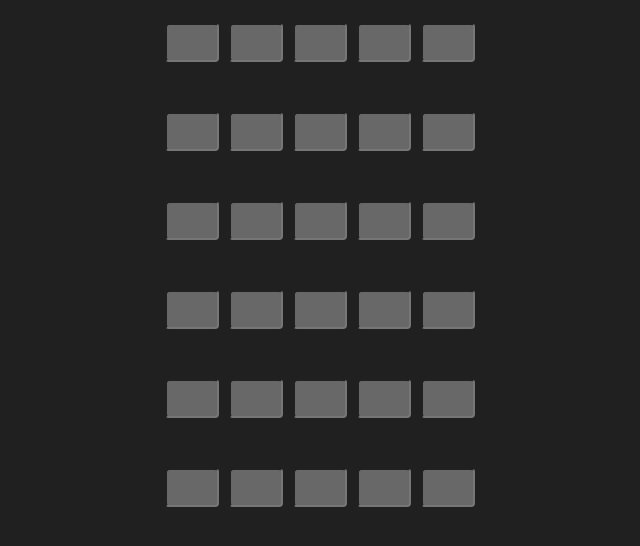
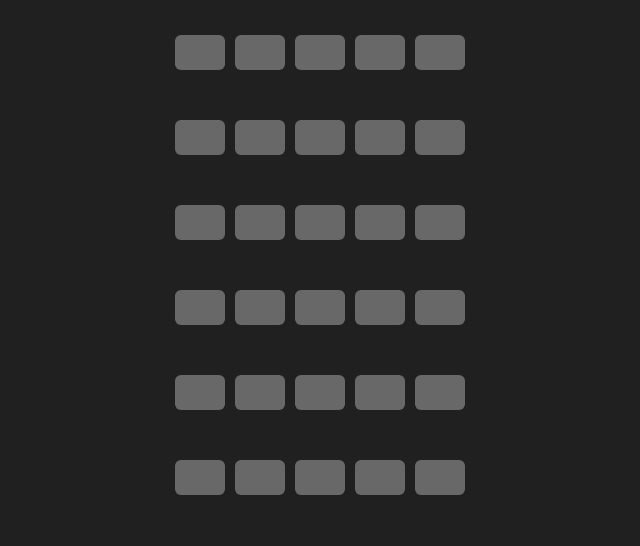
Before and after one commit to antgurevich/Wordle, a React (Create React App) app: page / in a window 1280 px wide. Shown: the top 546 px of the page, without its empty margins (320-960 px from the left). Built offline with nearby package versions, Linux system fonts and the light colour scheme.

Commit message:
Added more border radius

```diff
--- a/src/Components/CharBox/styles.scss
+++ b/src/Components/CharBox/styles.scss
@@ -3,7 +3,8 @@
     margin-top: 50px;
     width: 30px;
     padding: 10px;
-    border-radius: 4px;
+    border-radius: 6px;
+    border: 2px;
     background-color: #686868;
     color: white
 }
```
